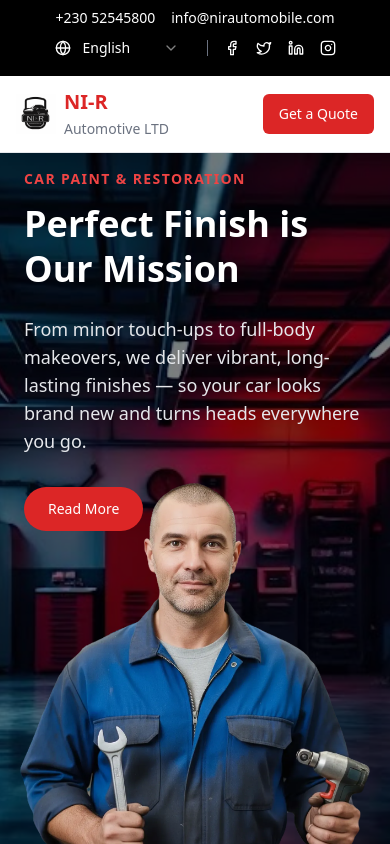
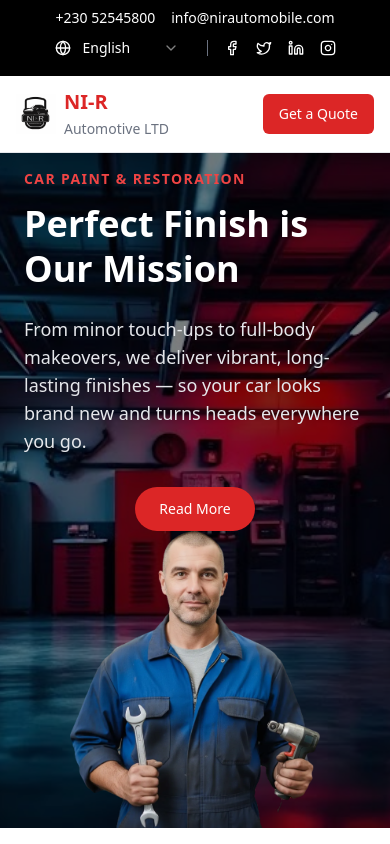
Before and after one commit to nileshparwan/NI-R, a React (Vite) app: page / in a window 390 px wide. Shown: the top 844 px of the page. Built offline with nearby package versions, Linux system fonts and the light colour scheme.

Commit message:
fix responsiveness

```diff
--- a/src/components/HeroBanner.jsx
+++ b/src/components/HeroBanner.jsx
@@ -1,8 +1,8 @@
 // src/components/HeroBanner.jsx
 import { motion } from "motion/react";
 import { useTranslation } from "react-i18next";
-import HeroImage from '../assets/hero-bg.jpg'
-import Painter from '../assets/painter-at-work.webp'
+import HeroImage from '../assets/hero-bg.jpg';
+import Painter from '../assets/painter-at-work.webp';
 import { Button } from '@/components/ui/Button';
 
 
@@ -10,7 +10,7 @@ export default function HeroBanner() {
     const { t } = useTranslation();
 
     return (
-        <section className="relative w-full h-[90vh] overflow-hidden bg-gradient-to-br from-[#2d261e] to-[#0c0a07]">
+        <section className="relative w-full h-[80vh] md:h-[90vh] overflow-hidden bg-gradient-to-br from-[#2d261e] to-[#0c0a07]">
             {/* Background Image */}
             <div className="absolute inset-0">
                 <img
@@ -39,7 +39,7 @@ export default function HeroBanner() {
                         {t("hero_banner.repair_times_vary")}
                     </p>
 
-                    <div className="flex items-center gap-4">
+                    <div className="flex justify-center md:justify-start items-center gap-4">
                         <Button
                             size="lg"
                             className="bg-red-600 hover:bg-red-700 text-white rounded-full px-6"
@@ -51,15 +51,16 @@ export default function HeroBanner() {
 
                 {/* Image Section */}
                 <motion.div
-                    className="mt-10 lg:mt-0 absolute bottom-0 mx-auto md:right-0 z-0"
+                    className="lg:mt-0 z-0
+               relative lg:absolute lg:bottom-0 lg:right-0"
                     initial={{ opacity: 0, x: 50 }}
                     animate={{ opacity: 1, x: 0 }}
                     transition={{ duration: 0.8 }}
                 >
                     <img
                         src={Painter}
-                        alt="Mechanic holding tire"
-                        className="w-[350px] lg:w-[450px] object-contain"
+                        alt="Painter at work"
+                        className="w-[250px] sm:w-[300px] lg:w-[450px] object-contain mx-auto lg:mx-0"
                     />
                 </motion.div>
             </div>
```
